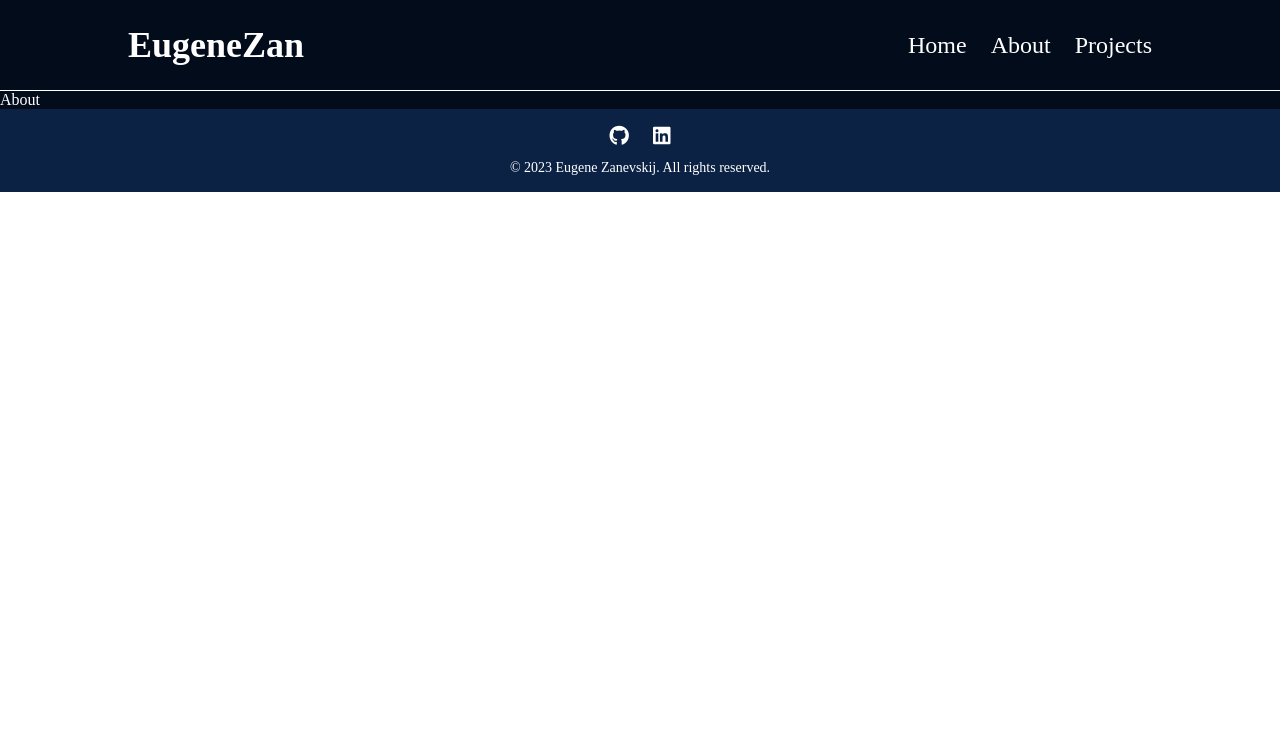
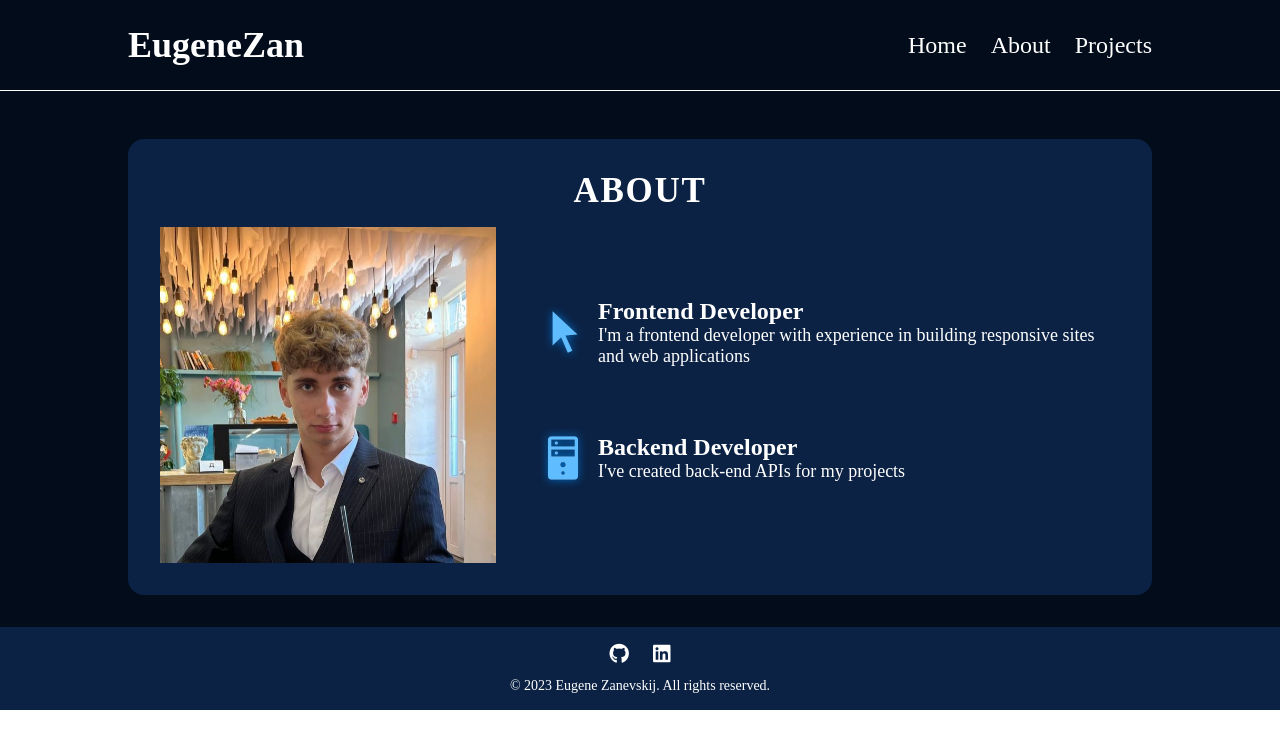
Before and after one commit to EugeneZanevskij/portfolio, a React (Vite) app: page /about in a window 1280 px wide. Shown: the top 748 px of the page. Built offline with nearby package versions, Linux system fonts and the light colour scheme.

Commit message:
feat: add about section

```diff
--- a/src/pages/About/About.module.css
+++ b/src/pages/About/About.module.css
@@ -0,0 +1,91 @@
+@import "../../vars.css";
+
+.about {
+  background-color: var(--color-dark);
+  border-radius: 1rem;
+  padding: 2rem;
+  margin: 3rem 10% 2rem;
+}
+
+.title {
+  color: var(--color-text);
+  font-size: 35px;
+  font-weight: 700;
+  letter-spacing: 1.75px;
+  text-transform: uppercase;
+  text-align: center;
+  margin-bottom: 1rem;
+}
+
+.content {
+  display: flex;
+  flex-direction: row;
+  align-items: center;
+  gap: 1rem;
+}
+
+.aboutImage {
+  width: 35%;
+}
+
+.aboutItems {
+  color: var(--color-text);
+  display: flex;
+  flex-direction: column;
+  gap: 1.5rem;
+}
+
+.aboutItem {
+  display: flex;
+  flex-direction: row;
+  align-items: center;
+  border-radius: 1rem;
+  list-style: none;
+  padding: 1rem;
+  background-image: linear-gradient(
+    90deg,
+    rgba(165, 215, 232, 0.42) 0%,
+    rgba(255, 255, 255, 0) 100%
+  );
+  background-size: 0 100%;
+  background-repeat: no-repeat;
+  transition: 0.4s;
+}
+
+.aboutItem:hover {
+  background-size: 100% 100%;
+}
+
+.aboutItem h3 {
+  font-size: 1.5rem;
+  font-weight: 700;
+}
+
+.aboutItem p {
+  font-size: 1.125rem;
+}
+
+@media screen and (max-width: 830px) {
+  .about {
+    background-color: transparent;
+    padding-left: 0;
+    padding-right: 0;
+  }
+
+  .content {
+    flex-direction: column;
+  }
+
+  .aboutImage {
+    display: none;
+  }
+
+  .aboutItems {
+    margin-top: 29px;
+  }
+
+  .aboutItem {
+    padding-left: 0;
+    padding-right: 0;
+  }
+}
--- a/src/pages/About/About.tsx
+++ b/src/pages/About/About.tsx
@@ -1,10 +1,41 @@
-import React from 'react';
 import styles from './About.module.css';
+import homeImage from '../../assets/homeImage.jpg';
+import cursorIcon from '../../assets/cursorIcon.png';
+import serverIcon from '../../assets/serverIcon.png';
 
 const About = () => {
   return (
-    <div>About</div>
-  )
-}
+    <section className={styles.about}>
+      <h2 className={styles.title}>About</h2>
+      <div className={styles.content}>
+        <img
+          src={homeImage}
+          alt="Me"
+          className={styles.aboutImage}
+        />
+        <ul className={styles.aboutItems}>
+          <li className={styles.aboutItem}>
+            <img src={cursorIcon} alt="Cursor icon" />
+            <div className={styles.aboutItemText}>
+              <h3>Frontend Developer</h3>
+              <p>
+                I'm a frontend developer with experience in building responsive sites and web applications
+              </p>
+            </div>
+          </li>
+          <li className={styles.aboutItem}>
+            <img src={serverIcon} alt="Server icon" />
+            <div className={styles.aboutItemText}>
+              <h3>Backend Developer</h3>
+              <p>
+                I've created back-end APIs for my projects
+              </p>
+            </div>
+          </li>
+        </ul>
+      </div>
+    </section>
+  );
+};
 
 export default About
```
Also changed, not shown: src/assets/cursorIcon.png (added), src/assets/serverIcon.png (added).
